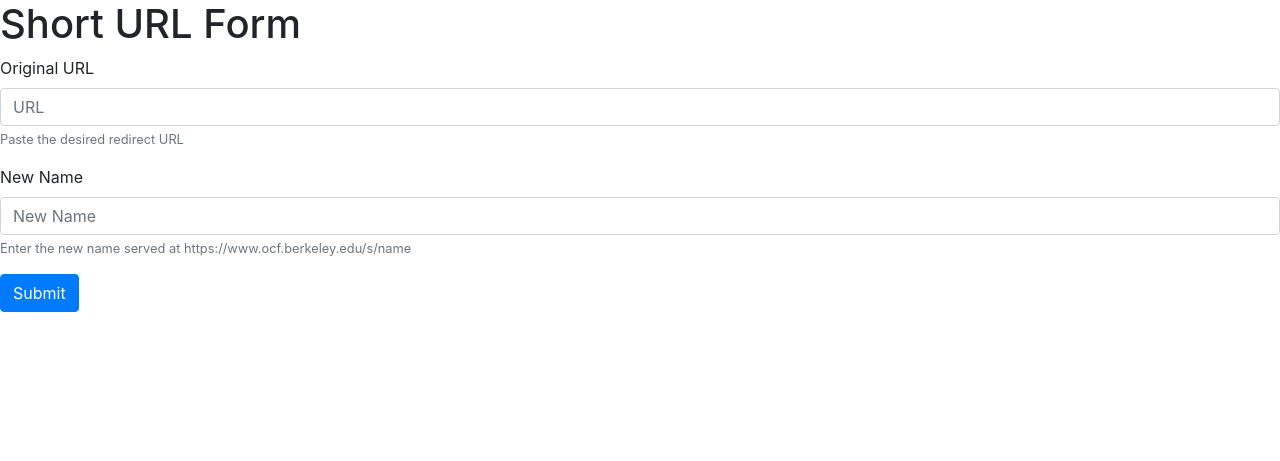
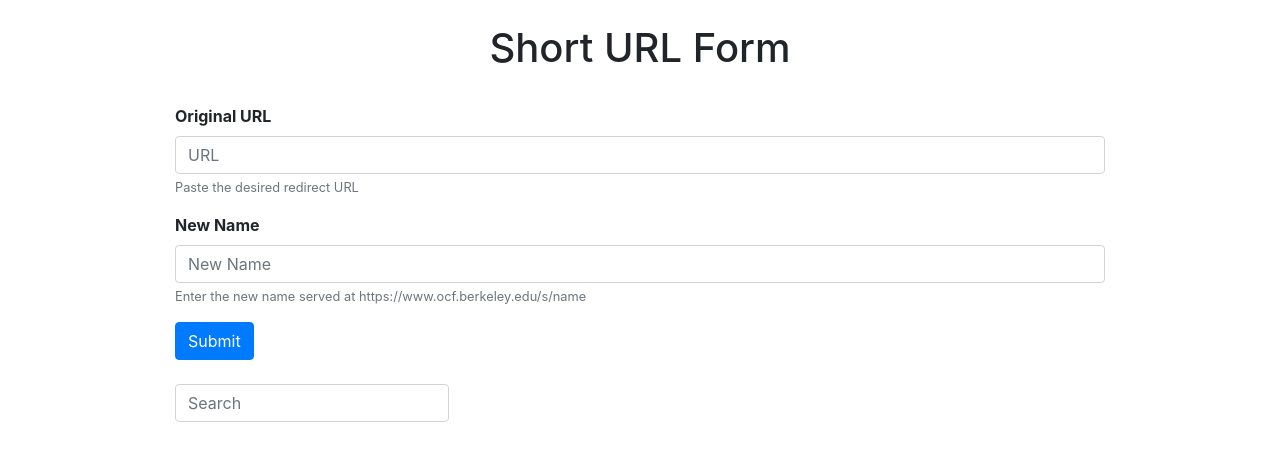
Before and after one commit to gundralaa/ocf-short-links, a Flask app: page / in a window 1280 px wide. Shown: the top 461 px of the page. Run offline with Flask 2, Linux system fonts and the light colour scheme; some libraries are stand-ins or nearby versions.

Commit message:
UI design

```diff
--- a/main.py
+++ b/main.py
@@ -2,34 +2,41 @@ from flask import Flask
 from flask import render_template
 from flask import request
 import configparser
-from ocflib.misc.shorturls import add_shorturl
-from ocflib.misc.shorturls import delete_shorturl
-from ocflib.misc.shorturls import get_connection as shorturl_db
-from ocflib.misc.shorturls import get_shorturl
-from ocflib.misc.shorturls import rename_shorturl
-from ocflib.misc.shorturls import replace_shorturl
+#from ocflib.misc.shorturls import add_shorturl
+#from ocflib.misc.shorturls import delete_shorturl
+#from ocflib.misc.shorturls import get_connection as shorturl_db
+#from ocflib.misc.shorturls import get_shorturl
+#from ocflib.misc.shorturls import rename_shorturl
+#from ocflib.misc.shorturls import replace_shorturl
 app = Flask(__name__)
 
 @app.route('/')
 def render_page():
-    return render_template('page.html', success=None)
+    return render_template('page.html', success=None, search_results=[])
 
 @app.route('/', methods=['POST'])
 def add_url():
     original_url = request.form['urlInput']
     new_name = request.form['nameInput']
     config = configparser.ConfigParser()
-    path = 'CONFIG FILE PATH'
+    path = '../pass.conf'
     config.read(path)
     password = config['mysql']['password']
 
     if len(new_name) > 100:
         return render_template('page.html', success='New name too long')
 
-    with shorturl_db(user='ocfircbot', password=password) as ctx:
-        try:
-            add_shorturl(ctx, new_name, original_url)
-        except:
-            return render_template('page.html', success='Error')
-        else:
-            return render_template('page.html', success='Added')
+    #with shorturl_db(user='ocfircbot', password=password) as ctx:
+        #try:
+            #add_shorturl(ctx, new_name, original_url)
+        #except:
+            #return render_template('page.html', success='Error')
+        #else:
+            #return render_template('page.html', success='Added')
+
+    return render_template('page.html', success='Error', search_results=[])
+
+@app.route('/')
+def search_url():
+    search_results = [{'name' : 'Short Link', 'url' : 'https://www.ocf.berkeley.edu/s/name'}]
+    return render_template('page.html', success=None, search_results=search_results)
--- a/templates/page.html
+++ b/templates/page.html
@@ -7,20 +7,28 @@
 
     <!-- Bootstrap CSS -->
     <link rel="stylesheet" href="https://stackpath.bootstrapcdn.com/bootstrap/4.3.1/css/bootstrap.min.css" integrity="sha384-ggOyR0iXCbMQv3Xipma34MD+dH/1fQ784/j6cY/iJTQUOhcWr7x9JvoRxT2MZw1T" crossorigin="anonymous">
-
+    <style>
+      .container {
+        max-width: 960px;
+      }
+    </style>
     <title>ShortUrls</title>
   </head>
   <body>
+    <div class="container">
+
+      <div class="py-4 text-center">
         <h1>Short URL Form</h1>
-
+      </div>
+      <!-- Add Short Url Link-->
       <form action="{{ url_for('add_url') }}" method="post">
         <div class="form-group">
-        <label for="originalUrl">Original URL</label>
+          <label for="originalUrl"><strong>Original URL</strong></label>
           <input type="url" class="form-control" name="urlInput" placeholder="URL">
           <small id="urlHelp" class="form-text text-muted">Paste the desired redirect URL</small>
         </div>
         <div class="form-group">
-        <label for="newName">New Name</label>
+          <label for="newName"><strong>New Name</strong></label>
           <input type="text" class="form-control" name="nameInput" placeholder="New Name">
           <small id="redirectHelp" class="form-text text-muted">Enter the new name served at https://www.ocf.berkeley.edu/s/name</small>
         </div>
@@ -29,6 +37,24 @@
           <small id="message" class="form-text text-muted">{{ success }}</small>
         {% endif %}
       </form>
+      <!-- Search for Short Url -->
+
+      <!-- Search form -->
+      <form action="{{ url_for('search_url') }}" class=" py-4 form-inline">
+          <input type="text submit" class="form-control" name="searchInput" placeholder="Search">
+      </form>
+      <ul class="list-group">
+          {% for result in search_results %}
+            <li class="list-group-item flex-column align-items-start">
+                <div class="d-flex w-100 justify-content-between">
+                    <h5 class="mb-1">{{ result['name'] }}</h5>
+                    <button type="action" class="btn btn-primary">Delete</button>
+                </div>
+                <p class="mb-1">{{ result['url'] }}</p>
+            </li>
+          {% endfor %}
+      </ul>
+    </div>
 
     <!-- Optional JavaScript -->
     <!-- jQuery first, then Popper.js, then Bootstrap JS -->
```
Also changed, not shown: 1 other file. Lines whose indentation alone changed are shown as unchanged.
